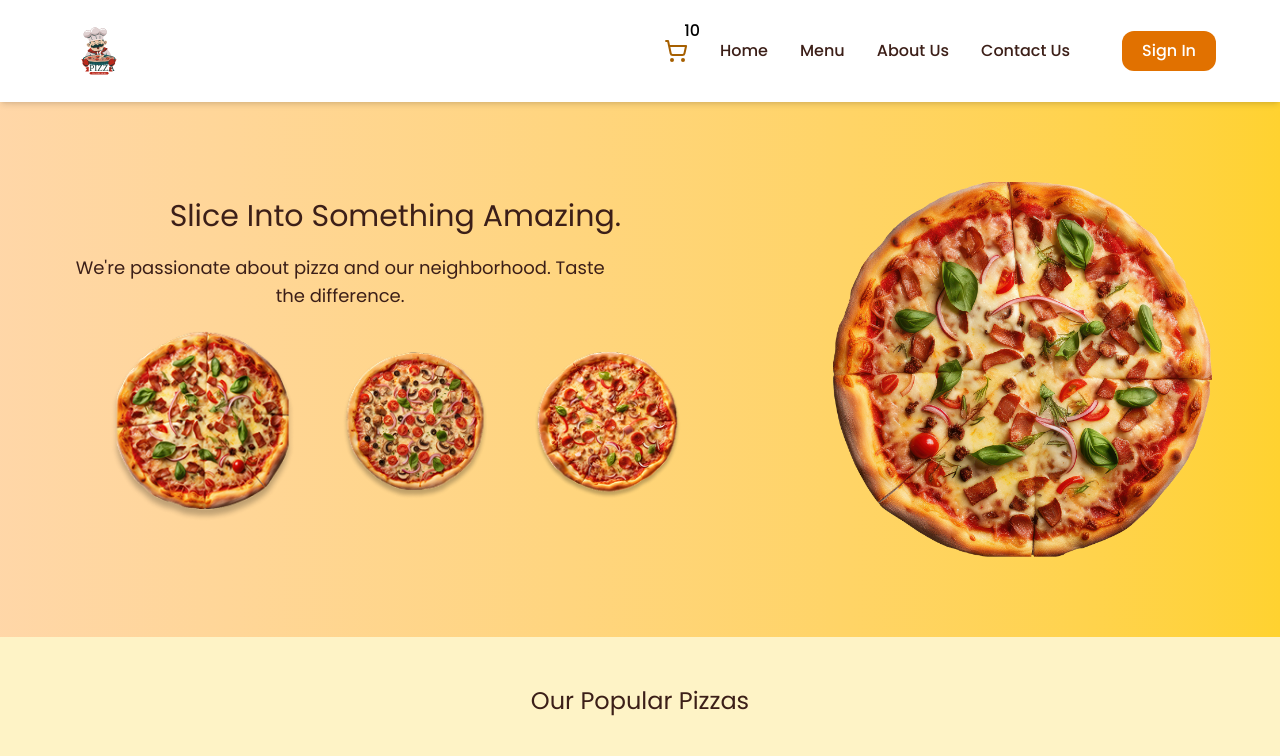
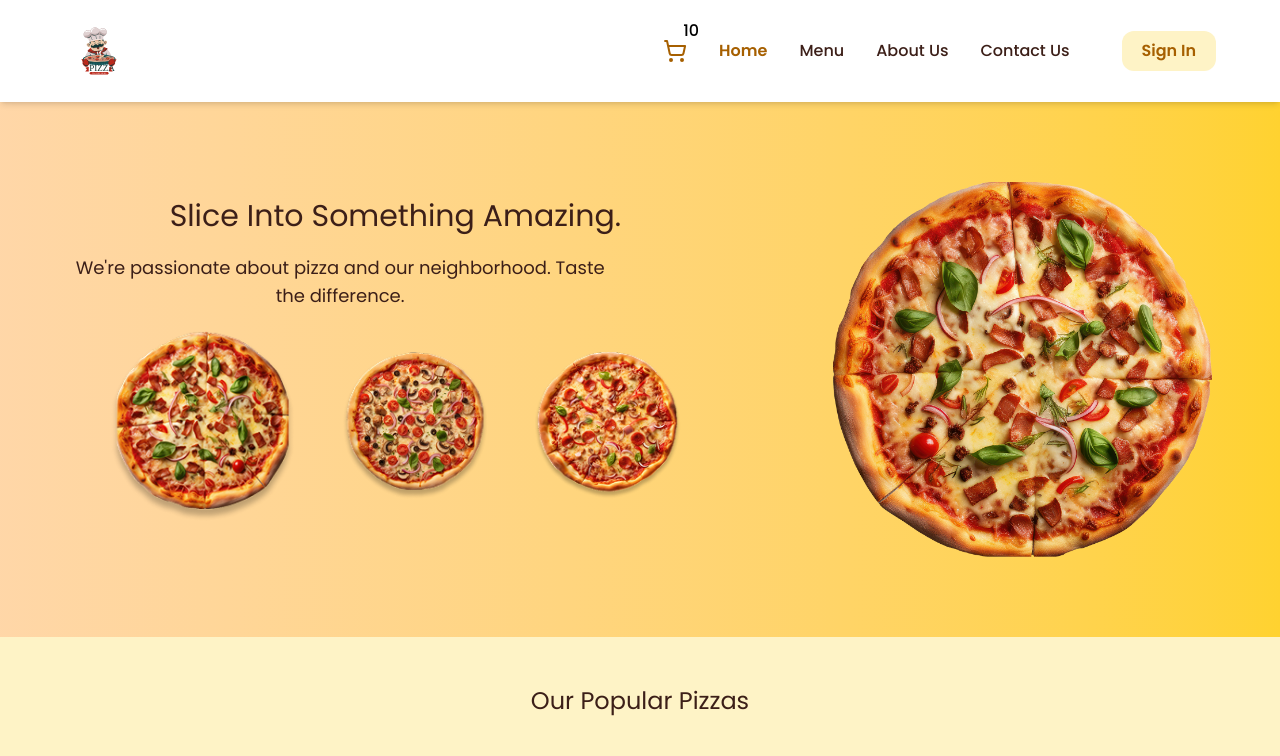
Before and after one commit to mehrabahsan027/pizza-app-landing-page, a Next.js app: page / in a window 1280 px wide. Shown: the top 756 px of the page. Built offline with nearby package versions, Linux system fonts and the light colour scheme.

Commit message:
links active color

```diff
--- a/src/components/Header.jsx
+++ b/src/components/Header.jsx
@@ -3,9 +3,13 @@
 import React, { useState } from "react";
 import { Menu, ShoppingCart, X, } from "lucide-react"; // Lucide icons (you can also use Heroicons or SVG)
 import Link from "next/link";
+import { usePathname } from "next/navigation";
+
+
 
 export default function Header() {
   const [menuOpen, setMenuOpen] = useState(false);
+  const pathname = usePathname()
   // const links = ["Home", "Menu", "About Us", "Contact Us",'Sign In'];
   const links = [
     {
@@ -55,7 +59,18 @@ const handleMenuOpen = ()=> {
         <p className='-top-5 -right-3 absolute text-black'>10</p>
         </div>
           {links.map((item) => (
-            <Link  href={item.url} key={item.name} className={`hover:text-yellow-700 cursor-pointer duration-200 ${item.name== 'Sign In' ? 'bg-amber-600 px-5 py-2 text-white rounded-xl hover:bg-amber-50 hover:border duration-300 ml-5' :''}`}>
+            <Link  href={item.url} key={item.name}
+            className={`hover:text-yellow-700 cursor-pointer duration-200
+
+              ${
+              item.name === "Sign In"
+                ? "bg-amber-100 px-5 py-2  rounded-xl  ml-5"
+                : ""
+            }
+              ${
+              pathname === item.url ? 'text-yellow-700 font-semibold' : ''
+            } `}
+             >
               {item.name}
             </Link>
           ))}
@@ -70,22 +85,32 @@ const handleMenuOpen = ()=> {
       </nav>
 
       {/* Mobile Menu */}
-      {menuOpen && (
-        <div className="md:hidden px-6 pb-4 bg-gray-100 flex flex-col justify-center items-center">
-
+      <div
+  className={`md:hidden bg-gray-100 flex flex-col justify-center items-center overflow-hidden transition-opacity duration-500 ease-in-out px-6 ${
+    menuOpen ? 'max-h-screen py-4 opacity-100' : 'max-h-0 py-0 opacity-0'
+  }`}
+>
   <ul className="flex flex-col py-3 space-y-4 font-medium items-center">
-          <div className='text-yellow-700  relative mt-5'>
-        <ShoppingCart  />
-        <p className='-top-5 -right-3 absolute text-black'>10</p>
+    <div className="text-yellow-700 relative mt-5">
+      <ShoppingCart />
+      <p className="-top-5 -right-3 absolute text-black">10</p>
     </div>
     {links.map((item) => (
-              <Link onClick={handleMenuOpen} href={item.url} key={item.name} className={`hover:text-yellow-700 cursor-pointer duration-150 ${item.name== 'Sign In' ? 'bg-amber-600 px-4 py-2' :''}`}>
+      <Link
+        onClick={handleMenuOpen}
+        href={item.url}
+        key={item.name}
+        className={`hover:text-yellow-700 cursor-pointer duration-150  ${
+          item.name === 'Sign In'
+            ? 'bg-amber-600 px-4 py-2 text-white rounded-xl'
+            : ''
+        }`}
+      >
         {item.name}
       </Link>
     ))}
   </ul>
 </div>
-      )}
     </header>
   );
 }
```
Lines whose indentation alone changed are shown as unchanged.
